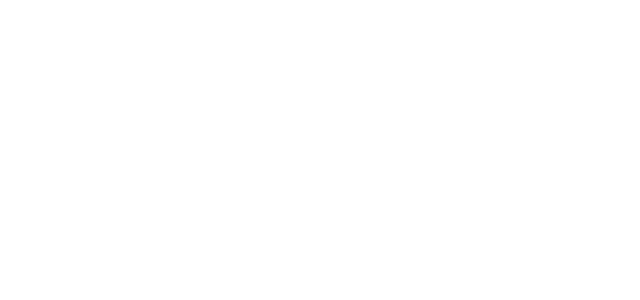
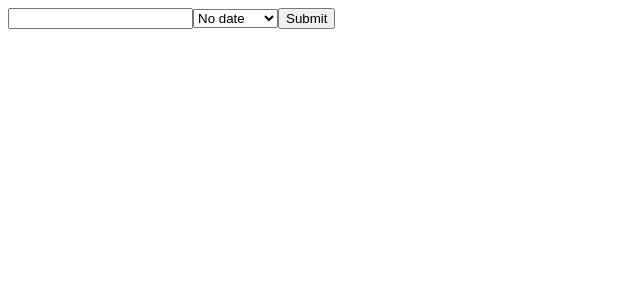
Before and after one commit to aparkening/todo-app, a React (Create React App) app: page / in a window 1280 px wide. Shown: the top 300 px of the page, without its empty margins (0-640 px from the left). Built offline with nearby package versions, Linux system fonts and the light colour scheme.

Commit message:
Create new todo with form

```diff
--- a/src/App.js
+++ b/src/App.js
@@ -1,6 +1,6 @@
 import React, { Component } from 'react';
 
-// import TodoForm from "./TodoForm";
+import TodoForm from "./TodoForm";
 // import TodoList from "./TodoList";
 
 class App extends Component {
@@ -15,7 +15,7 @@
   // Add Todo
   addTodo = (newTodo) => {
     // Assign id
-    newTodo = {...newTodo, id: Date.now()}
+    newTodo = {...newTodo, id: Date.now()};
 
     // Add todo to state
     this.setState({
@@ -24,16 +24,19 @@
   }
 
   render() {
-    // console.log("App State")
-    // console.log(this.state)
+    console.log("App State")
+    console.log(this.state)
+
     return (
       <div className="container">
-        {/* <TodoForm addTodo={this.addTodo}/>
-        <TodoList listName="today" updateTodo={this.updateTodo} deleteTodo={this.deleteTodo} />
-        <TodoList listName="tomorrow" updateTodo={this.updateTodo} deleteTodo={this.deleteTodo} />
-        <TodoList listName="thisWeek" updateTodo={this.updateTodo} deleteTodo={this.deleteTodo} />
-        <TodoList listName="noDate" updateTodo={this.updateTodo} deleteTodo={this.deleteTodo} />
-        <TodoList listName="completed" updateTodo={this.updateTodo} deleteTodo={this.deleteTodo} /> */}
+        <TodoForm addTodo={this.addTodo}/>
+        {/*
+        <TodoList listName={lists[0]} updateTodo={this.updateTodo} deleteTodo={this.deleteTodo} />
+        <TodoList listName={lists[0]} updateTodo={this.updateTodo} deleteTodo={this.deleteTodo} />
+        <TodoList listName={lists[0]} updateTodo={this.updateTodo} deleteTodo={this.deleteTodo} />
+        <TodoList listName={lists[0]} updateTodo={this.updateTodo} deleteTodo={this.deleteTodo} />
+        <TodoList listName={lists[0]} updateTodo={this.updateTodo} deleteTodo={this.deleteTodo} />
+        */}
       </div>
     );
   }
--- /dev/null
+++ b/src/TodoForm.js
@@ -0,0 +1,79 @@
+import React, { Component } from 'react';
+
+class TodoForm extends Component {
+  state = {
+    timeFrame: "",
+    description: "",
+    due: ""
+  }
+
+  // Update state on input change
+  handleChange = event => {
+    // Darken bg on focus
+    // this.textInput.focus();
+    this.setState({
+      [event.target.name]: event.target.value
+    })
+  }
+
+  // Set date based from timeframe selection
+  handleTimeFrame = event => {
+    let due = event.target.value
+
+    if (event.target.value) {
+      const today = new Date();
+
+      switch (event.target.value) {
+        case 'tomorrow':
+          due = today.setDate(today.getDay() + 2)
+          break;
+        case 'thisWeek':
+          due = today.setDate(today.getDay() + 7)
+          break;
+        default:
+          due = today.setDate(today.getDay() + 1)
+          break;
+      }
+    }
+    this.setState({
+      timeFrame: event.target.value,
+      due: due
+    })
+  }
+
+  // Send todo submission to App
+  handleOnSubmit = event => {
+    event.preventDefault();
+
+    // Only send due and description
+    const newTodo = {due: this.state.due, description: this.state.description}
+    this.props.addTodo(newTodo);
+
+    // Reset form description text
+    this.setState({ description: "" })
+  }
+
+  render() {
+    return (
+      <div id="newTodo" className={this.state.timeFrame}>
+        <form onSubmit={this.handleOnSubmit}>
+          <input
+            type="text"
+            name="description"
+            onChange={this.handleChange}
+            value={this.state.description}
+          />
+          <select name="timeFrame" value={this.state.timeFrame} onChange={this.handleTimeFrame}>
+            <option value="">No date</option>
+            <option value="today">Today</option>
+            <option value="tomorrow">Tomorrow</option>
+            <option value="thisWeek">This Week</option>
+          </select>
+          <input type="submit" />
+        </form>
+      </div>
+    );
+  }
+};
+
+export default TodoForm;
```
